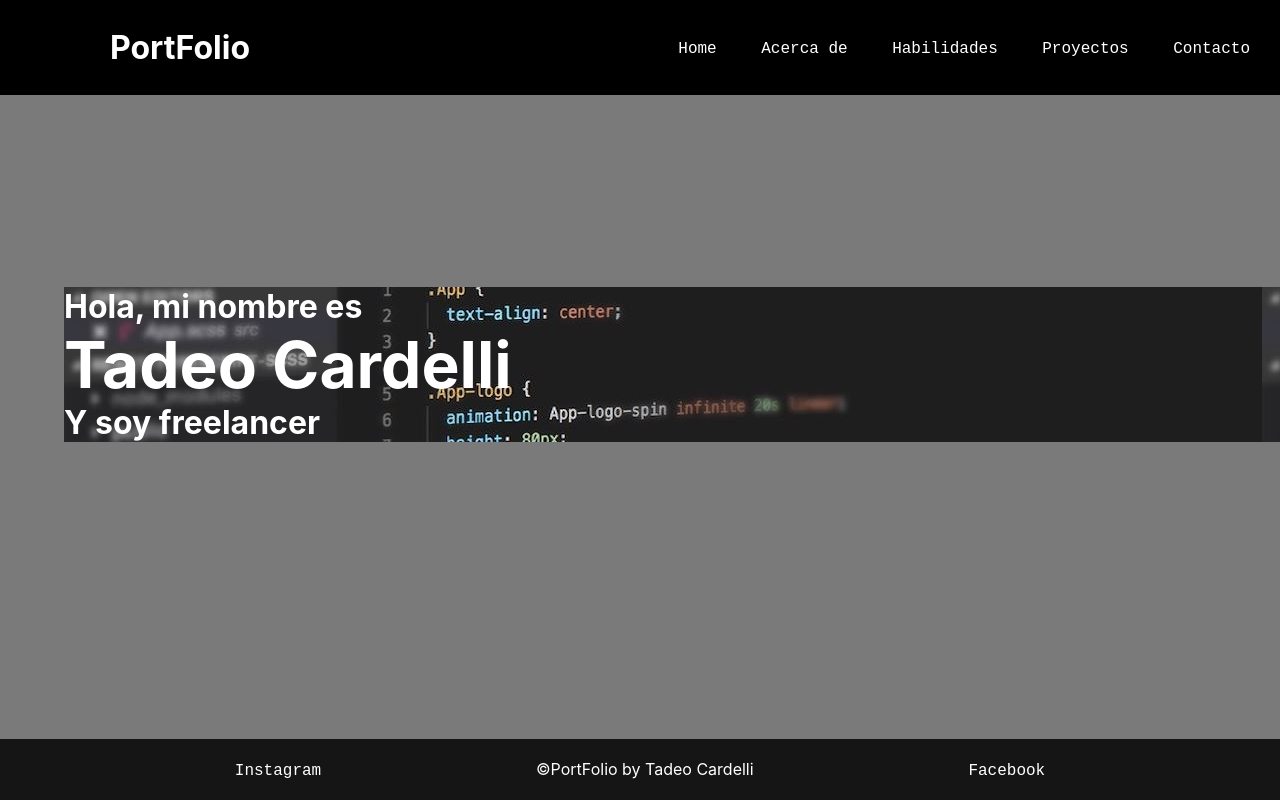
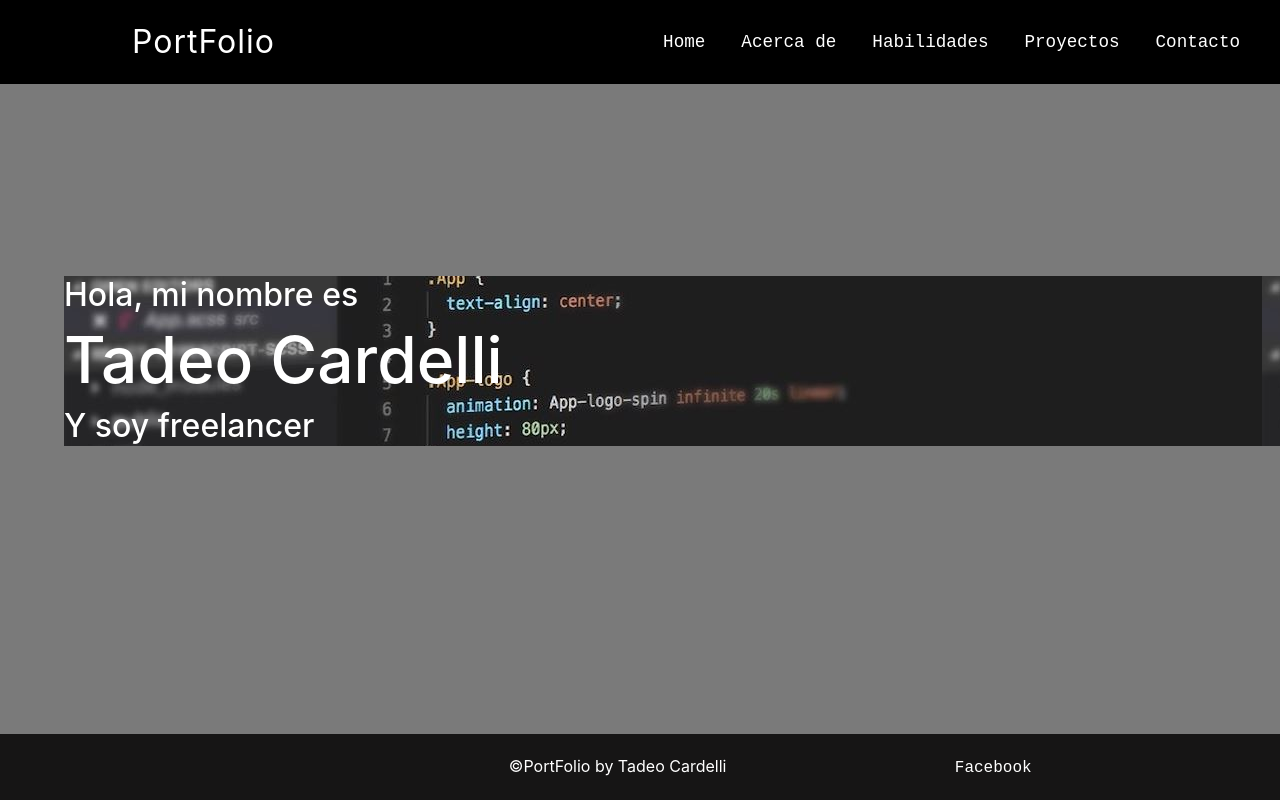
Before and after one commit to Tade-Cardelli/PortFolio, a plain HTML site: page index.html in a window 1280 px wide. Drawn offline with nearby package versions, Linux system fonts and the light colour scheme.

Commit message:
header-boostrap

```diff
--- a/index.html
+++ b/index.html
@@ -4,25 +4,42 @@
     <meta charset="UTF-8">
     <meta http-equiv="X-UA-Compatible" content="IE=edge">
     <meta name="viewport" content="width=device-width, initial-scale=1.0">
+    <!-- CSS only -->
+    <link href="https://cdn.jsdelivr.net/npm/bootstrap@5.2.0-beta1/dist/css/bootstrap.min.css" rel="stylesheet" integrity="sha384-0evHe/X+R7YkIZDRvuzKMRqM+OrBnVFBL6DOitfPri4tjfHxaWutUpFmBp4vmVor" crossorigin="anonymous">
     <link rel="stylesheet" href="style.css">
     <link rel="stylesheet" href="https://cdnjs.cloudflare.com/ajax/libs/animate.css/4.1.1/animate.min.css"/>
     <title>PortFolio</title>
 </head>
 <body>
     <header>
-        <div class="titulo">
-            <h1>PortFolio</h1>
-        </div>
 
-        <nav>
-            <ul class="encabeza__lista">
-                <li class="encabezado__lista__item"><a href="#">Home</a></li>
-                <li class="encabezado__lista__item"><a href="./paginas/quienes-somos.html">Acerca de</a></li>
-                <li class="encabezado__lista__item"><a href="./paginas/habilidades.html">Habilidades</a></li>
-                <li class="encabezado__lista__item"><a href="./paginas/proyectos.html">Proyectos</a></li>
-                <li class="encabezado__lista__item"><a href="./paginas/contacto.html" >Contacto</a></li>
-            </ul>
-        </nav>
+        <nav class="navbar navbar-expand-lg navbar-dark">
+            <div class="container-fluid">
+              <a class="navbar-brand" href="#">PortFolio</a>
+              <button class="navbar-toggler" type="button" data-bs-toggle="collapse" data-bs-target="#navbarNav" aria-controls="navbarNav" aria-expanded="false" aria-label="Toggle navigation">
+                <span class="navbar-toggler-icon"></span>
+              </button>
+              <div class="collapse navbar-collapse" id="navbarNav">
+                <ul class="navbar-nav">
+                  <li class="nav-item">
+                    <a class="nav-link" aria-current="page" href="#">Home</a>
+                  </li>
+                  <li class="nav-item">
+                    <a class="nav-link" href="./paginas/quienes-somos.html">Acerca de</a>
+                  </li>
+                  <li class="nav-item">
+                    <a class="nav-link" href="./paginas/habilidades.html">Habilidades</a>
+                  </li>
+                  <li class="nav-item">
+                    <a class="nav-link" href="./paginas/proyectos.html">Proyectos</a>
+                  </li>
+                  <li class="nav-item">
+                    <a class="nav-link" href="./paginas/contacto.html">Contacto</a>
+                  </li>
+                </ul>
+              </div>
+            </div>
+          </nav>
     </header>
     <main>
         <div class="animate__animated animate__fadeInLeft" id="fondo" class="grid_conteiner">
@@ -34,11 +51,15 @@
     </main>
     <footer>
         <ul class="footer">
-            <li class="footer__links"><a href="https://www.Instagram.com/tade_cardelli/" target="_blank">Instagram</a></li>
+            <li class="footer__links">
+              <a href="https://www.Instagram.com/tade_cardelli/" target="_blank"><i class="bi bi-instagram"></i></a>
+            </li>
             <li class="footer__links">©PortFolio by Tadeo Cardelli</li>
             <li class="footer__links"><a href="https://www.facebook.com/profile.php?id=100008348823299" target="_black">Facebook</a></li>
 
         </ul>
     </footer>
+    <!-- Scripts -->
+    <script src="https://cdn.jsdelivr.net/npm/bootstrap@5.2.0-beta1/dist/js/bootstrap.bundle.min.js" integrity="sha384-pprn3073KE6tl6bjs2QrFaJGz5/SUsLqktiwsUTF55Jfv3qYSDhgCecCxMW52nD2" crossorigin="anonymous"></script>
 </body>
 </html>
--- a/style.css
+++ b/style.css
@@ -17,17 +17,6 @@ body{
 
 }
 
-header{
-    background-color: rgb(0, 0, 0);
-    display: flex;
-    justify-content: space-between;
-    height: 75px;
-    align-items: center;
-    padding: 10px;
-
-
-}
-
 nav a:hover{
     color: #8c8c8c;
 }
@@ -38,6 +27,27 @@ footer{
 
 
 }
+.navbar-collapse{
+    flex-grow: initial;
+}
+
+.navbar{
+    background-color: rgb(0, 0, 0);
+}
+
+.nav-link{
+    color: #fff;
+    font-size: 1.1rem;
+    padding: 1.3rem;
+    margin-right: 20px;
+}
+.navbar-brand{
+    font-family:calibre,Inter,sans-serif;
+    letter-spacing: 1px;
+    padding-left: 120px;
+    font-size: 2rem;
+}
+
 .footer{
     display: flex;
     justify-content: space-evenly;
@@ -222,7 +232,7 @@ footer{
 
 
 
-@media screen and (max-width:320px) {
+@media  only screen and (max-width:320px) {
 
     header{
         border-bottom: none;
```
Also changed, not shown: paginas/quienes-somos.html (+30 -12 lines).
